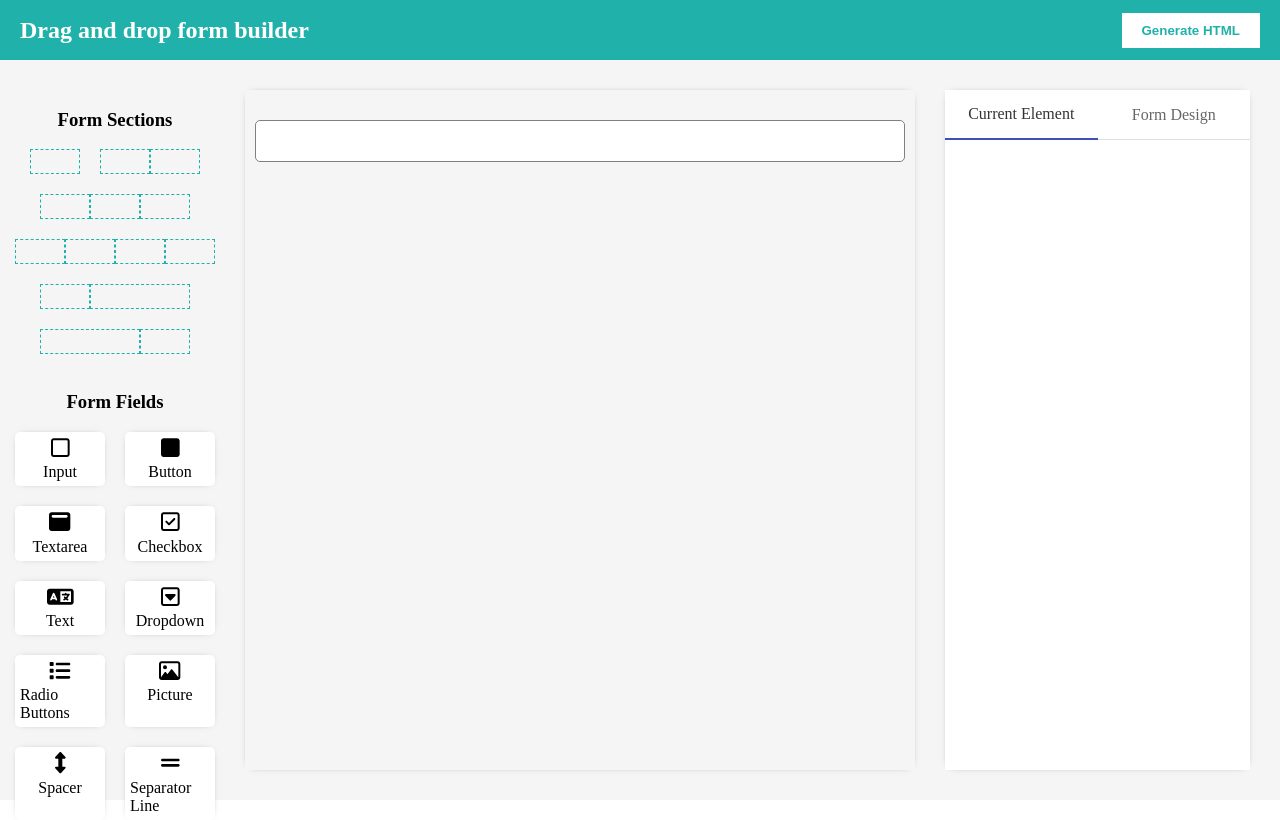
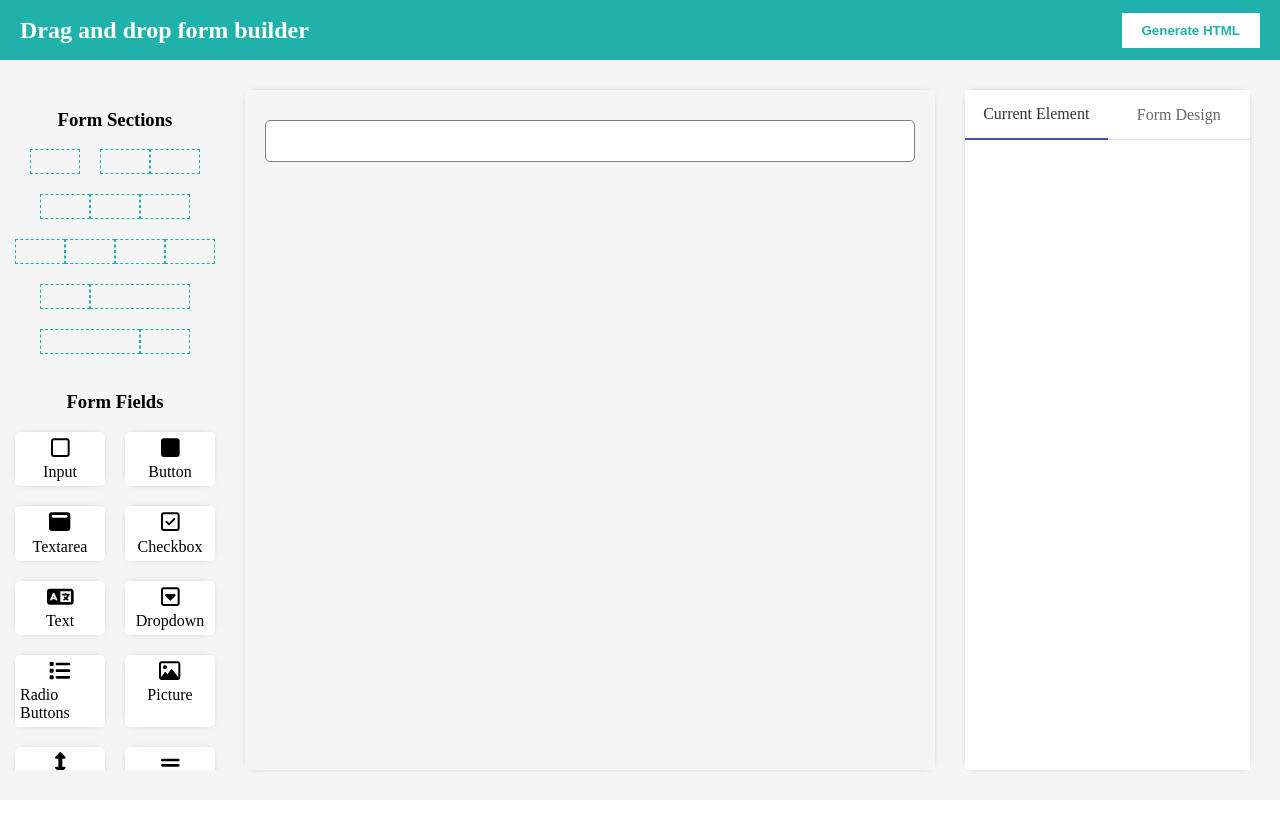
Before and after one commit to JovanShandro/Drag-and-Drop-Form-Builder-Tutorial, an Angular app: page / in a window 1280 px wide. Built offline with nearby package versions, Linux system fonts and the light colour scheme.

Commit message:
Make element-list-panel scrollable

```diff
--- a/src/app/customization/customization.component.scss
+++ b/src/app/customization/customization.component.scss
@@ -1,4 +1,5 @@
 .customization {
+  margin-left: 30px;
   background: white;
   box-shadow: 0 0 8px -6px #000;
   height: 100%;
--- a/src/app/element-list-panel/element-list-panel.component.scss
+++ b/src/app/element-list-panel/element-list-panel.component.scss
@@ -1,5 +1,8 @@
 .element-list-panel {
-  padding-left: 15px;
+  height: 100%;
+  overflow-y: auto;
+  padding: 0 15px 20px 15px;
+  margin-right: 15px;
 }
 
 .headline {
--- a/src/app/home/home.component.scss
+++ b/src/app/home/home.component.scss
@@ -28,7 +28,6 @@ nav {
   width: 100%;
   display: grid;
   background: #f5f5f5;
-  gap: 30px;
   grid-template-columns: 1fr 4fr 2fr;
   grid-template-rows: 100%;
   padding-top: 30px;
```
